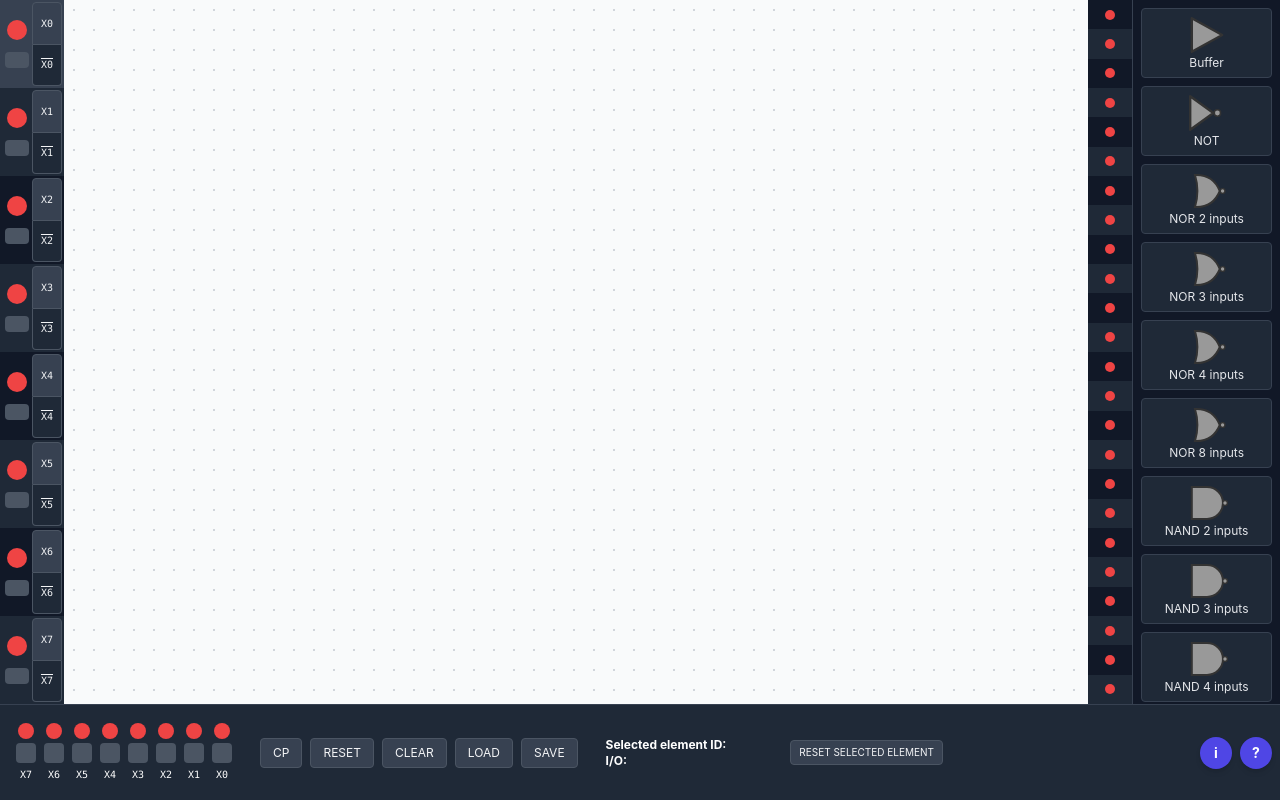
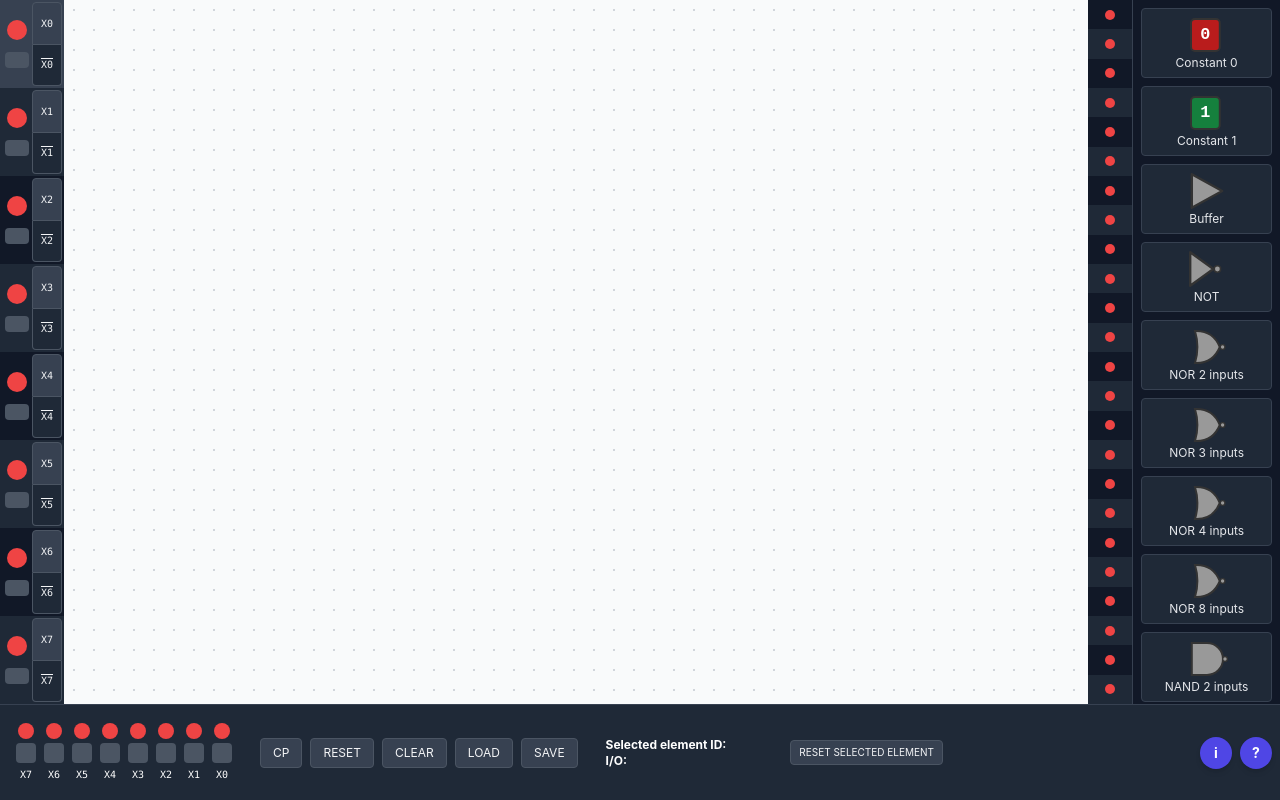
Before and after one commit to DominkoMilic/combinational-logic-circuits, a React (Vite) app: page / in a window 1280 px wide. Built offline with nearby package versions, Linux system fonts and the light colour scheme.

Commit message:
change positioning of const elements in scrollbox to be first 2

```diff
--- a/src/components/ScrollBox.tsx
+++ b/src/components/ScrollBox.tsx
@@ -7,6 +7,8 @@ interface ScrollBoxProps {
 }
 
 const components = [
+  { key: "Const0", label: "Constant 0" },
+  { key: "Const1", label: "Constant 1" },
   { key: "buffer", label: "Buffer" },
   { key: "NOT", label: "NOT" },
   { key: "NOR2Inputs", label: "NOR 2 inputs" },
@@ -27,12 +29,12 @@ const components = [
   { key: "encoder", label: "Priority encoder" },
   { key: "DFlipFlop", label: "D flip-flop", hasFlipFlopState: true },
   { key: "JKFlipFlop", label: "JK flip-flop", hasFlipFlopState: true },
-  { key: "Const0", label: "Constant 0" },
-  { key: "Const1", label: "Constant 1" },
 ];
 
 // Maps component key -> the setter function key in setFunctions
 const keyToSetterName: Record<string, string> = {
+  Const0: "setConst0Elements",
+  Const1: "setConst1Elements",
   NOT: "setNotElements",
   buffer: "setBufferElements",
   NOR2Inputs: "setNor2InputsElements",
@@ -53,8 +55,6 @@ const keyToSetterName: Record<string, string> = {
   encoder: "setEncoderElements",
   DFlipFlop: "setDFlipFlopElements",
   JKFlipFlop: "setJkFlipFlopElements",
-  Const0: "setConst0Elements",
-  Const1: "setConst1Elements",
 };
 
 // The element type ID used in the circuit (may differ from config key for encoder)
@@ -101,7 +101,8 @@ function ScrollBox({ setFunctions }: ScrollBoxProps) {
                        text-gray-200 text-xs rounded cursor-pointer border border-gray-700 hover:border-gray-600
                        w-full transition-colors"
           >
-            {gateSvgs[key] && React.createElement(gateSvgs[key], { width: 40, height: 40 })}
+            {gateSvgs[key] &&
+              React.createElement(gateSvgs[key], { width: 40, height: 40 })}
             {label}
           </button>
         ))}
```
Also changed, not shown: 5 other files (tests, documents, lock files or other folders).
